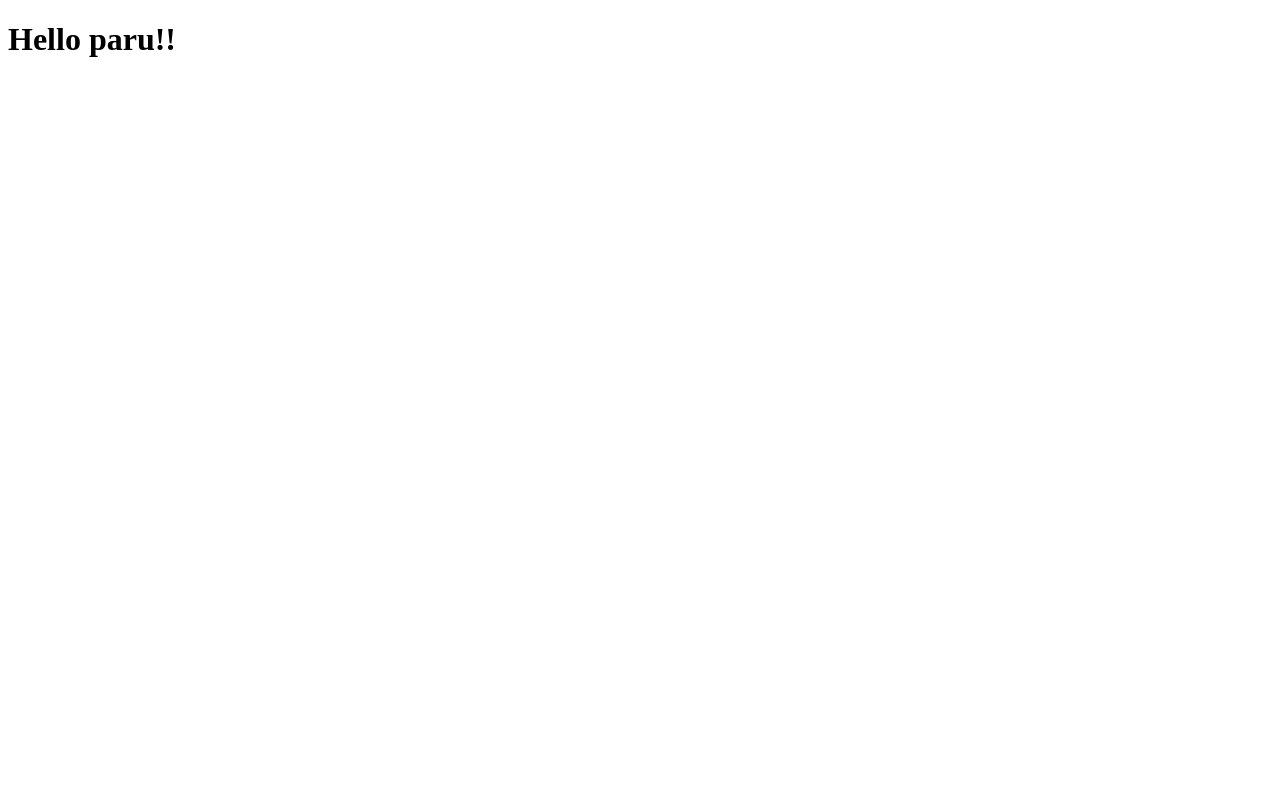
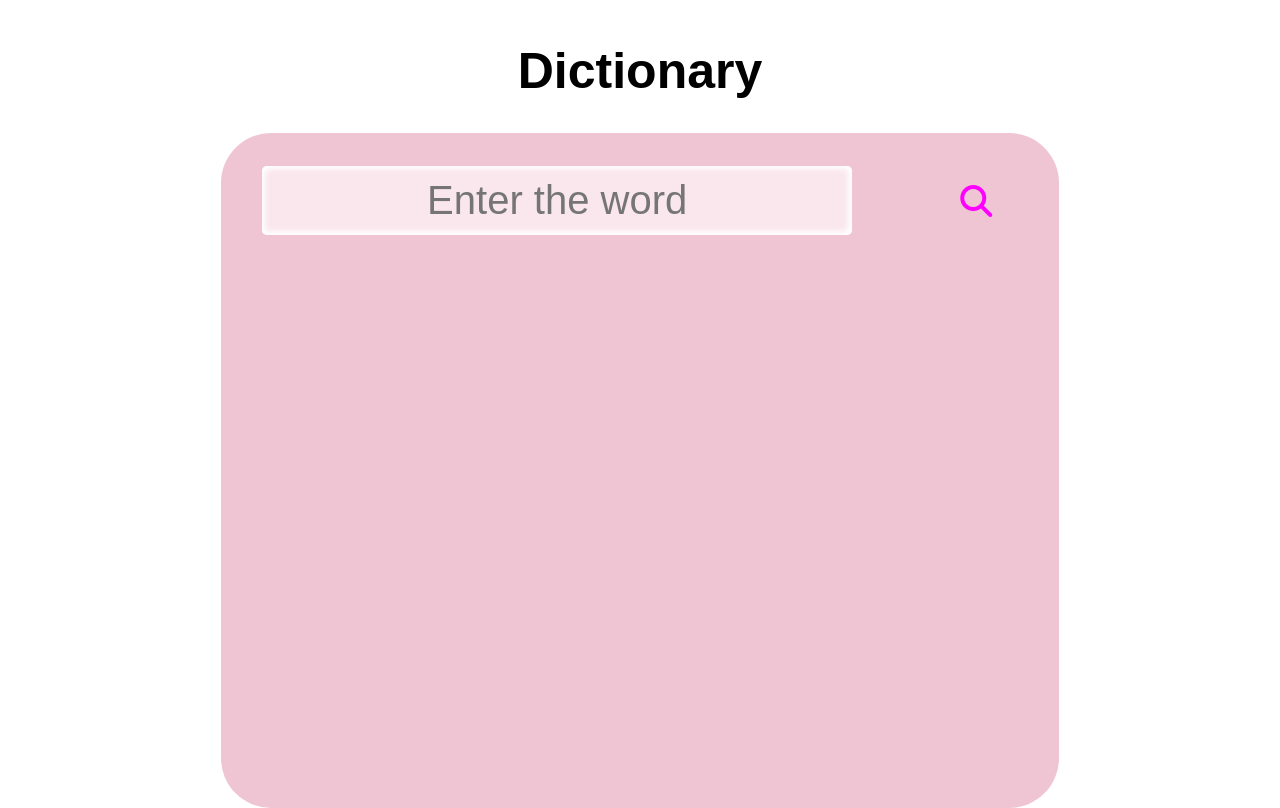
Before and after one commit to 004nathan/demo, a plain HTML site: page index.html in a window 1280 px wide. Drawn offline with Linux system fonts and the light colour scheme.

Commit message:
html css

```diff
--- a/index.html
+++ b/index.html
@@ -4,9 +4,21 @@
     <meta charset="UTF-8">
     <meta http-equiv="X-UA-Compatible" content="IE=edge">
     <meta name="viewport" content="width=device-width, initial-scale=1.0">
+    <link href="style.css" rel="stylesheet" type="text/css" />
+    <link rel="preconnect" href="https://fonts.gstatic.com" crossorigin>
+  <script src="https://kit.fontawesome.com/4d300accb8.js" crossorigin="anonymous"></script>
     <title>Document</title>
 </head>
 <body>
-    <h1>Hello paru!!</h1>
+  <h1 class="heading">Dictionary</h1>
+   <div class="whole">
+    <div id="top">
+      <input type="text" class="search" placeholder="Enter the word">
+    <div class="icon_div">
+        <i class="fa-solid fa-magnifying-glass icon"></i>
+    </div>
+    </div>
+
+   </div>
 </body>
 </html>
--- a/style.css
+++ b/style.css
@@ -1,4 +1,62 @@
 html,body{
     height: 100%;
     width: 100%;
+    align-items: center;
+    display: flex;
+    justify-content:space-around;
+    flex-direction: column;
 }
+.whole{
+    height: 755px;
+    width: 838px;
+    display: grid;
+    grid-template-columns: 100%;
+    grid-template-rows:20% 80%;
+    border-radius: 50px;
+    background-color: #f0c5d3;
+}
+#top{
+    width:100%;
+    height:100%;
+    display: flex;
+    justify-content: space-around;
+    align-items: center;
+
+}
+.search{
+
+    height:50%;
+    width: 70%;
+    text-align: center;
+    font-size:40px;
+    color:blueviolet;
+    border:none;
+    background-color: #fae6ed;
+    border-radius: 5px;
+    box-shadow: rgb(255, 255, 255) 3px 3px 6px 0px inset, rgb(255, 255, 255) -3px -3px 6px 1px inset;
+}
+input:focus{
+    outline:none;
+    border:3px solid rgb(255, 98, 124);
+
+
+}
+.icon_div{
+    height:50%;
+    width: 10%;
+
+
+    display: flex;
+    justify-content: center;
+    align-items: center;
+
+}
+.icon{
+    font-size: 32px;
+    color:rgb(255, 0, 255);
+
+}
+.heading{
+   font-size: 50px;
+   font-family: sans-serif;
+}
```
